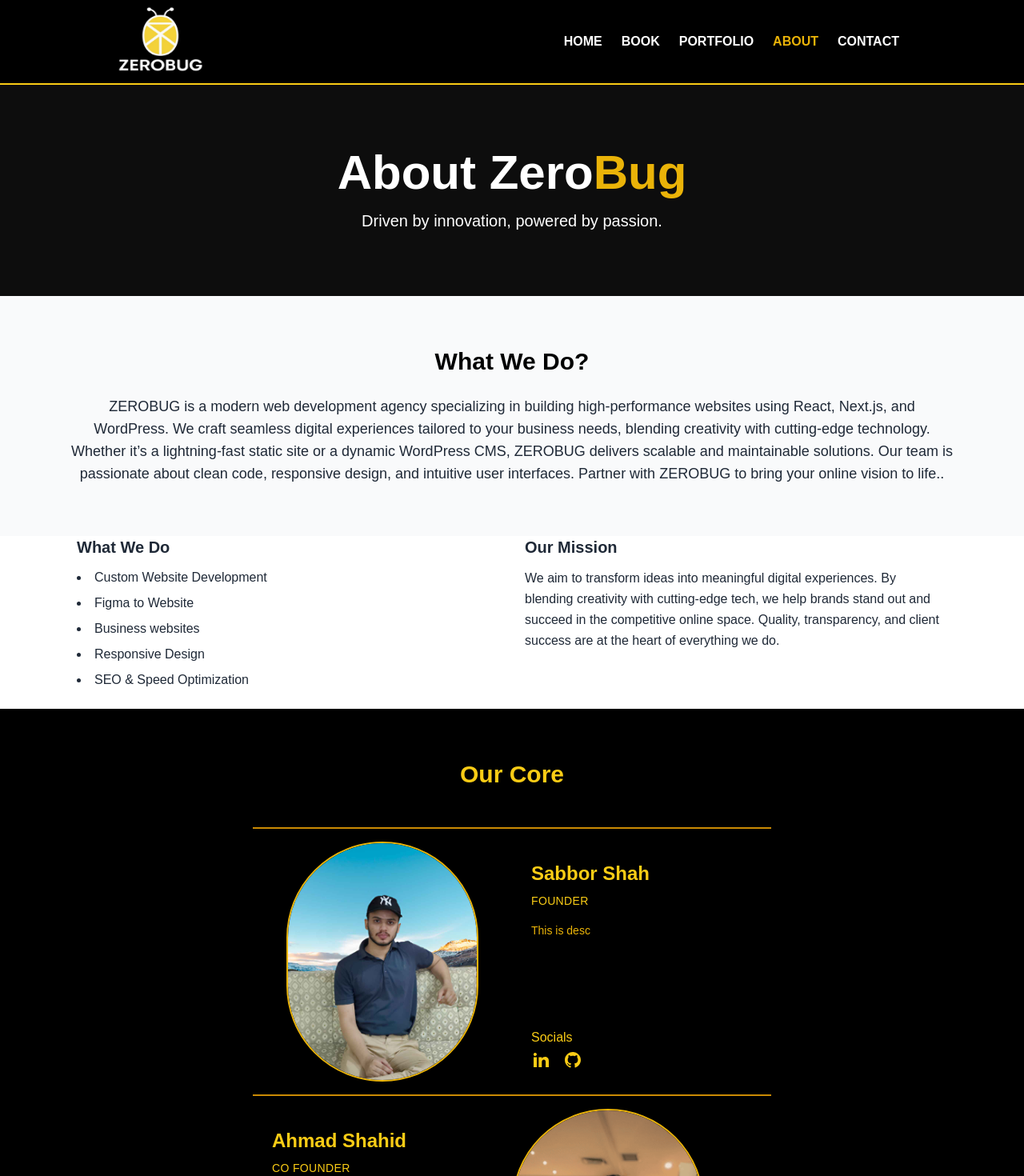
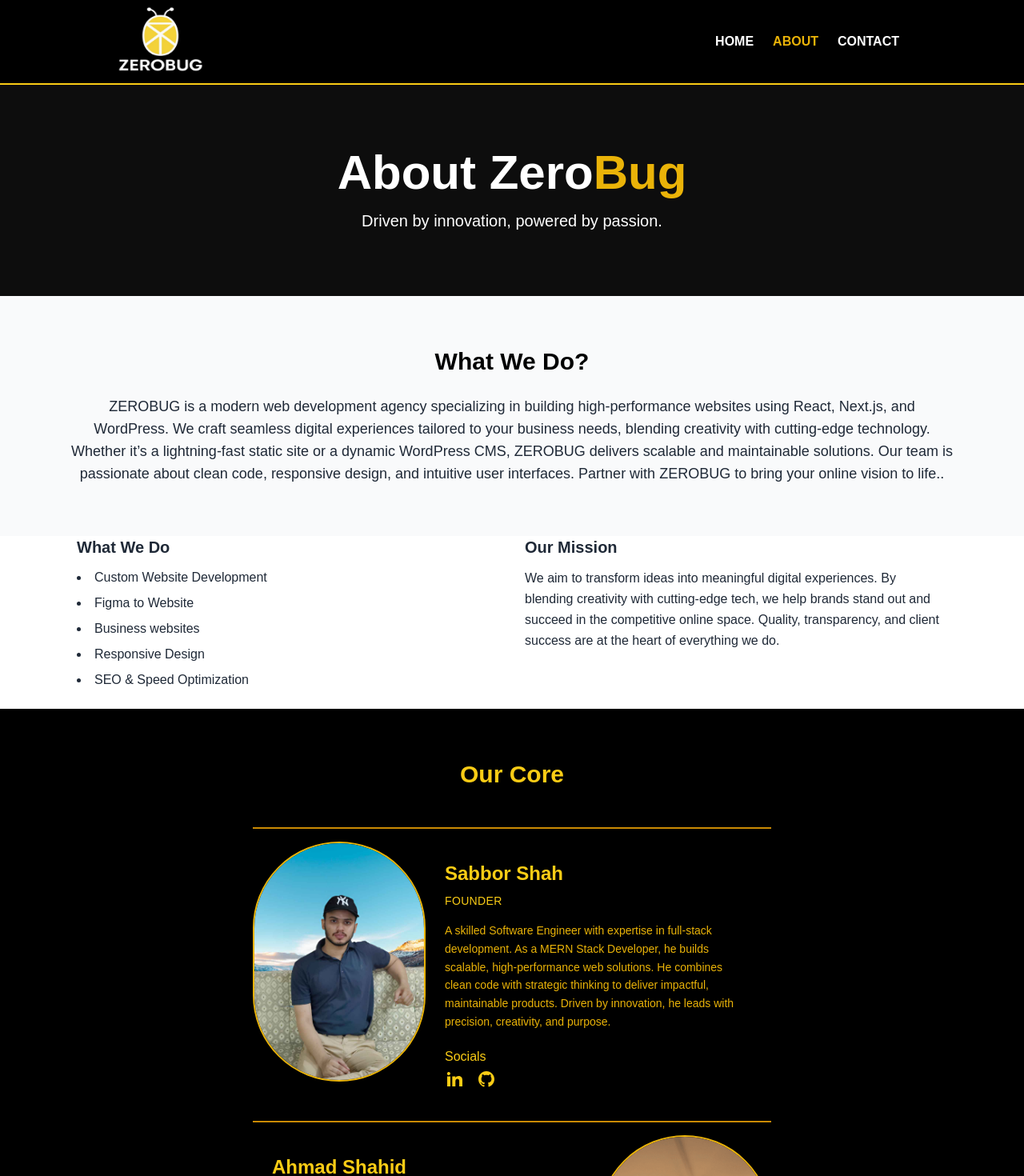
Before and after one commit to iammahmads/comapany, a React (Vite) app: page /about in a window 1280 px wide. Shown: the top 1470 px of the page at 80% size. Built offline with nearby package versions, Linux system fonts and the light colour scheme.

Commit message:
add: not-found page

```diff
--- a/src/components/Header/Header.jsx
+++ b/src/components/Header/Header.jsx
@@ -1,13 +1,9 @@
 import { MdMenu } from "react-icons/md";
-import { useBusinessContext } from "../../context/BusinessContext";
 import { Link, useLocation } from "react-router-dom";
 import CancelIcon from "../../assets/icons/CancelIcon";
 import { useState } from "react";
 
 const Header = () => {
-  const { businessData } = useBusinessContext();
-
-  const { instagram } = businessData || {};
   const [isSidebarOpen, setIsSidebarOpen] = useState(false);
 
   const toggleSidebar = () => {
@@ -17,14 +13,6 @@
     {
       elementName: "HOME",
       path: "/",
-    },
-    {
-      elementName: "BOOK",
-      path: "/barbers",
-    },
-    {
-      elementName: "PORTFOLIO",
-      path: instagram,
     },
     {
       elementName: "ABOUT",
--- a/src/pages/About/About.jsx
+++ b/src/pages/About/About.jsx
@@ -59,7 +59,7 @@
       </section>
 
       {/* Team Members */}
-      <section className="bg-black py-16 px-4 w-full text-yellow-400">
+      <section className="bg-black py-16 md:px-4 w-full text-yellow-400">
         <div className="max-w-6xl mx-auto flex flex-col items-center w-full">
           <h2 className="text-2xl sm:text-3xl font-bold mb-12 text-center">
             Our Core
--- a/src/pages/About/teamCard.jsx
+++ b/src/pages/About/teamCard.jsx
@@ -14,7 +14,7 @@
   return (
     <div className=" w-full sm:w-11/12 md:w-3/4 mx-auto flex flex-col md:flex-row overflow-hidden py-4 border-t-2 border-yellow-600 ">
       {cardType == 0 && (
-        <div className="md:w-1/2 w-full h-min flex justify-center">
+        <div className="md:w-1/3 w-full h-min flex justify-center">
           <img
             src={image}
             alt={name}
@@ -24,7 +24,7 @@
       )}
 
       {cardType != 0 && (
-        <div className="md:w-1/2 w-full md:hidden flex justify-cente">
+        <div className="md:w-1/3 w-full md:hidden flex justify-cente">
           <img
             src={image}
             alt={name}
@@ -34,7 +34,7 @@
       )}
       {/* Right - Content */}
       <div
-        className={`md:w-1/2 w-full p-6 flex flex-col justify-start relative`}
+        className={`md:w-2/3 w-full p-6 flex flex-col justify-start relative`}
       >
         <h2 className="text-2xl font-bold mb-2">{name}</h2>
         <h4 className="font-medium text-sm mb-4 uppercase tracking-wide">
@@ -43,7 +43,7 @@
         <p className="text-yellow-500 text-sm mb-4 leading-relaxed">
           {description}
         </p>
-        <div className="flex flex-col mt-1 md:absolute md:bottom-[5%]">
+        <div className="flex flex-col mt-1 ">
           <h4>Socials</h4>
           <div className="flex gap-4 mt-1">
             {socials.map((social, index) => (
@@ -62,7 +62,7 @@
       </div>
 
       {cardType != 0 && (
-        <div className="md:w-1/2 w-full hidden md:flex md:justify-cente">
+        <div className="md:w-1/3 w-full hidden md:flex md:justify-cente">
           <img
             src={image}
             alt={name}
--- a/src/pages/About/teamMembers.js
+++ b/src/pages/About/teamMembers.js
@@ -5,7 +5,8 @@
     name: "Sabbor Shah",
     role: "Founder",
     image: "/images/sabbor.jpeg",
-    description: "This is desc",
+    description:
+      "A skilled Software Engineer with expertise in full-stack development. As a MERN Stack Developer, he builds scalable, high-performance web solutions. He combines clean code with strategic thinking to deliver impactful, maintainable products. Driven by innovation, he leads with precision, creativity, and purpose.",
     socials: [
       {
         icon: RiLinkedinFill,
@@ -21,7 +22,8 @@
     name: "Ahmad Shahid",
     role: "Co Founder",
     image: "/images/ahmad.png",
-    description: "This is desc",
+    description:
+      "Senior Software Engineer, highly skilled in MERN stack and C# development. With deep expertise in building scalable, high-performance applications and managing full-cycle deployments, he blends modern web technologies with enterprise-grade solutions. His strategic mindset and technical leadership drive consistent innovation.",
     socials: [
       {
         icon: RiLinkedinFill,
--- /dev/null
+++ b/src/pages/NotFound/index.jsx
@@ -0,0 +1,24 @@
+import { Link } from "react-router-dom"; // Optional if you're using React Router
+
+const NotFound = () => {
+  return (
+    <div className="min-h-screen flex flex-col items-center justify-center bg-black text-yellow-500 px-6">
+      <h1 className="text-8xl font-extrabold mb-4">404</h1>
+      <h2 className="text-2xl md:text-3xl font-semibold mb-2">
+        Page Not Found
+      </h2>
+      <p className="text-yellow-400 text-center max-w-md mb-6">
+        Oops! The page you&apos;re looking for doesn&apos;t exist or has been moved.
+      </p>
+
+      <Link
+        to="/"
+        className="bg-yellow-500 hover:bg-yellow-400 text-black font-semibold px-6 py-2 rounded-full transition"
+      >
+        Go Back Home
+      </Link>
+    </div>
+  );
+};
+
+export default NotFound;
--- a/src/routes/AllRoutes.jsx
+++ b/src/routes/AllRoutes.jsx
@@ -1,9 +1,9 @@
-import React from "react";
+
 import { Routes, Route } from "react-router-dom";
 import Home from "../pages/Home";
 import About from "../pages/About/About";
 import Contact from "../pages/Contact/Contact";
-import Barbers from "../pages/Barbers/Barbers";
+import NotFound from "../pages/NotFound";
 
 const AllRoutes = () => {
   return (
@@ -13,15 +13,6 @@
         element={
           <>
             <Home />
-          </>
-        }
-      />
-
-      <Route
-        path="/barbers"
-        element={
-          <>
-            <Barbers />
           </>
         }
       />
@@ -42,6 +33,14 @@
           </>
         }
       />
+      <Route
+        path="*"
+        element={
+          <>
+            <NotFound />
+          </>
+        }
+      />
     </Routes>
   );
 };
```
